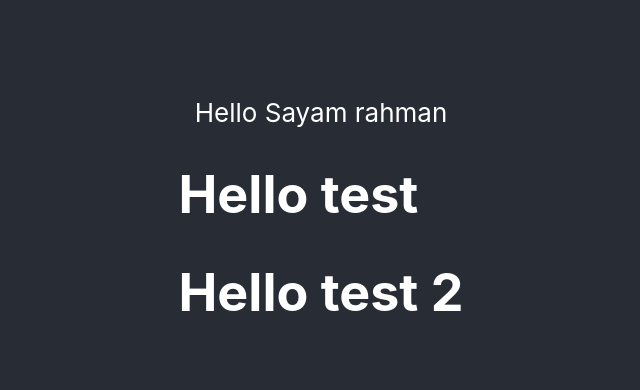
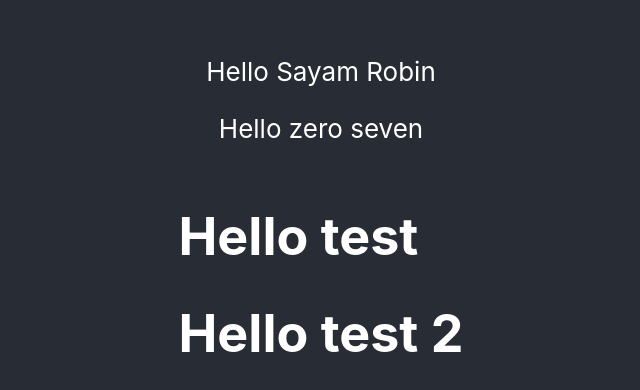
Before and after one commit to srrobin/git-learner, a React (Create React App) app: page / in a window 1280 px wide. Shown: the part 172-562 px from the top of the page, without its empty margins (319-959 px from the left). Built offline with nearby package versions, Linux system fonts and the light colour scheme.

Commit message:
again service2 change

```diff
--- a/src/App.js
+++ b/src/App.js
@@ -4,7 +4,8 @@ import Test from './components/Test';
 const App = () => {
   return (
     <div className='App-header'>
-      Hello Sayam rahman
+      Hello Sayam Robin
+       <p>Hello zero seven</p>
       <Test/>
     </div>
   );
```
